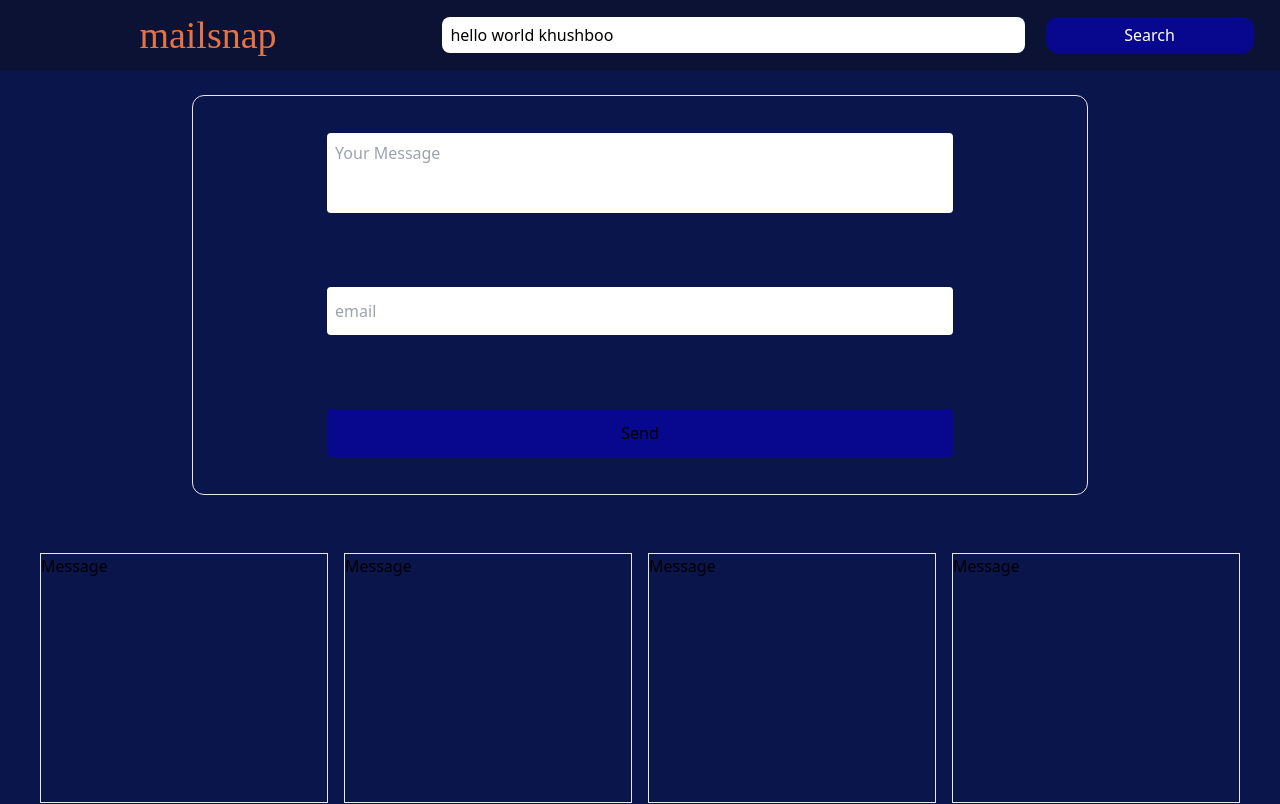
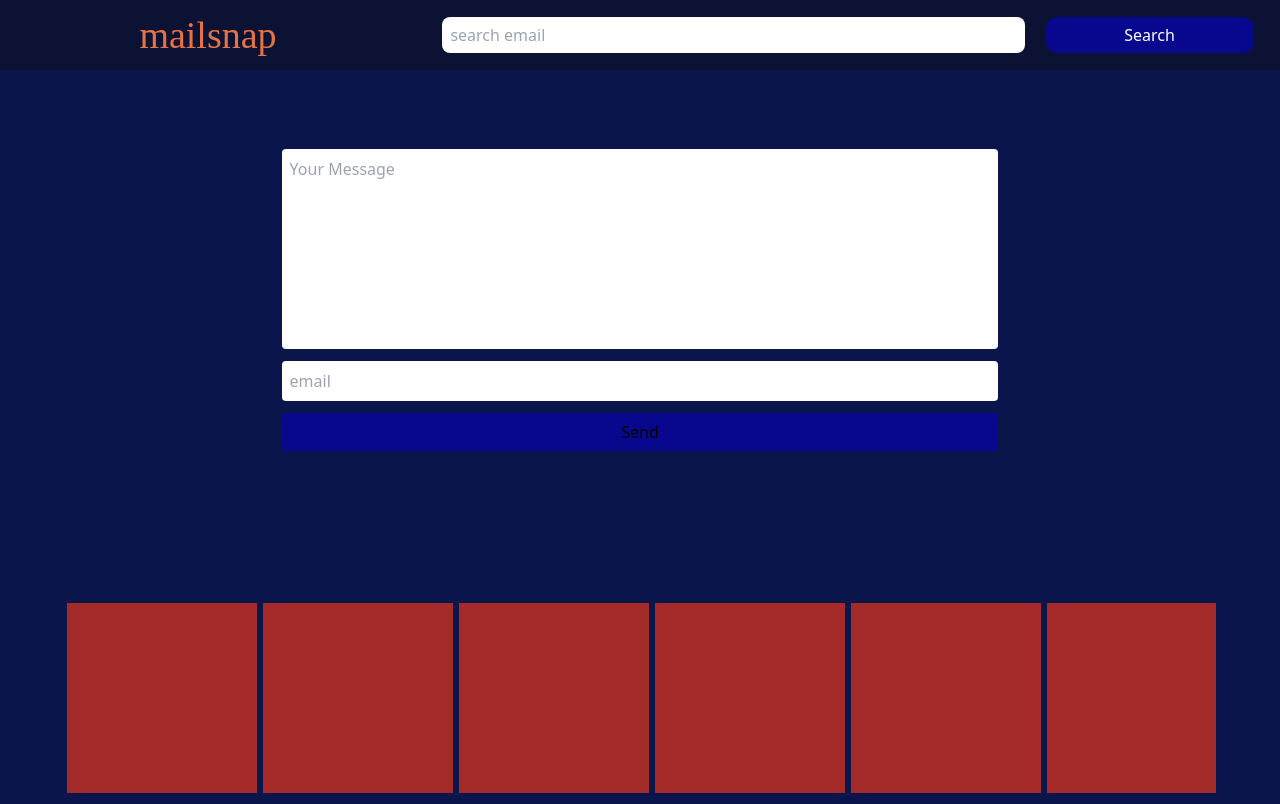
Before and after one commit to kartikeycsjm/mailsnap, a Next.js app: page / in a window 1280 px wide. Shown: the top 804 px of the page. Built offline with nearby package versions, Linux system fonts and the light colour scheme.

Commit message:
added webkit scroller

```diff
--- a/app/components/Header.jsx
+++ b/app/components/Header.jsx
@@ -4,7 +4,7 @@ const Header = () => {
         <div className='w-full h-[70px] flex justify-around items-center bg-[#0b1234] text-[white]'>
             <h1 className='text-[38px] w-[30%] font-[cursive] flex justify-center text-[#e57343] items-center' >mailsnap</h1>
             <div className='w-[65%] flex justify-around'>
-                <input className='w-[70%] text-black h-[36px] bg- rounded-lg p-2 border-black' type="search" placeholder='search email' value={'hello world khushboo'} />
+                <input className='w-[70%] text-black h-[36px] bg- rounded-lg p-2 border-black' type="search" placeholder='search email'/>
                 <button className='w-[25%] h-[36px] bg-[#08088e] rounded-xl'>Search</button>
             </div>
         </div>
--- a/app/globals.css
+++ b/app/globals.css
@@ -2,8 +2,24 @@
 @tailwind components;
 @tailwind utilities;
 
-:root {
-  --foreground-rgb: 0, 0, 0;
-  --background-start-rgb: 214, 219, 220;
-  --background-end-rgb: 255, 255, 255;
+
+body::-webkit-scrollbar{
+  width: 5px;
+  background-color: white;
 }
+
+#scrollable{
+  width: 90%;
+  height:200px;
+  overflow-x: auto;
+  display: flex;
+}
+#scrollable::-webkit-scrollbar{
+  width: 0px;
+}
+.d{
+  width: 190px;
+  height: 190px;
+  background-color: brown;
+  margin: 3px;
+}
--- a/app/page.jsx
+++ b/app/page.jsx
@@ -1,25 +1,31 @@
 import React from 'react';
-import Message from './components/Message';
 
 const Page = () => {
-
   return (
-    <div className='w-full h-screen bg-[#0a154b] flex justify-around items-center flex-col'>
-      <div className='w-[70%] h-[50%] border rounded-xl flex justify-around items-center flex-col'>
-        <textarea className='w-[70%] h-[20%] rounded p-2 resize-none' placeholder='Your Message' name="" id="" cols="30" rows="10"></textarea>
-        <input className='w-[70%] h-[12%] rounded p-2' type="text" placeholder='email' />
-        <button className='w-[70%] h-[12%] bg-[#08088e] rounded'>Send</button>
+    <div className='w-full min-h-screen bg-[#0a154b] flex justify-around items-center flex-col'>
+      <div className='w-[70%] h-[320px] rounded-xl flex justify-center items-center flex-col'>
+        <textarea className='w-[80%] h-[200px] rounded p-2 resize-none' placeholder='Your Message' name="" id="" cols="30" rows="10"></textarea>
+        <input className='m-3 w-[80%] h-[40px] rounded p-2' type="text" placeholder='email' />
+        <button className='w-[80%] h-[12%] bg-[#08088e] rounded'>Send</button>
       </div>
-      <div className='w-[95%] h-[300px] overflow-x-auto'>
-        <div className='flex'>
-          <Message />
-          <Message />
-          <Message />
-          <Message />
+      <div id='scrollable'>
+        <div className="flex whitespace-no-wrap">
+          <div className="d"></div>
+          <div className="d"></div>
+          <div className="d"></div>
+          <div className="d"></div>
+          <div className="d"></div>
+          <div className="d"></div>
+          <div className="d"></div>
+          <div className="d"></div>
+          <div className="d"></div>
+          <div className="d"></div>
+          <div className="d"></div>
+          <div className="d"></div>
         </div>
       </div>
     </div>
-  );
-};
+  )
+}
 
-  export default Page;
+export default Page;
```
